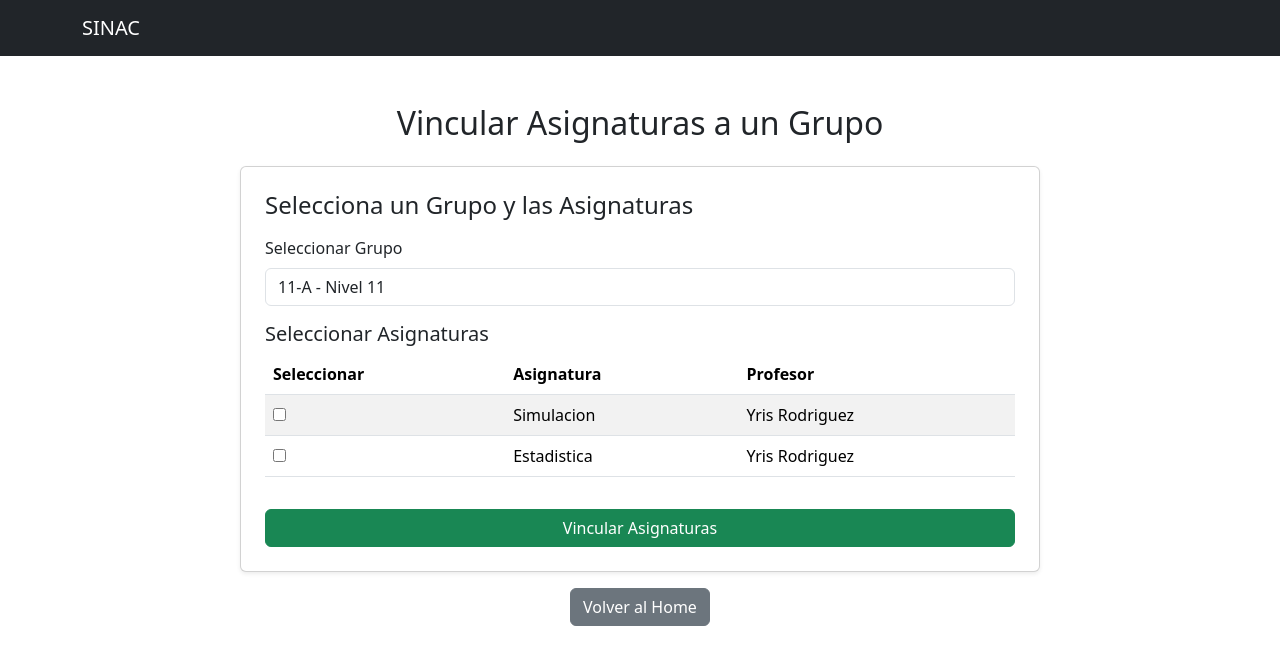
After one commit to AlbeiroBurbanoTobar/Gestor_Notas, a Django app: page /vincular_asignaturas/ in a window 1280 px wide. The commit adds this page. Shown: the top 665 px of the page. Run offline with Django 5.2, Linux system fonts and the light colour scheme; a user stored in the database is signed in; data comes from the database, SQL or seed files in the repository; both versions use the stored data as it was after the commit.

Commit message:
vincular asignaturas a un grupo

```diff
--- a/SINAC/forms.py
+++ b/SINAC/forms.py
@@ -114,3 +114,12 @@ class AsignarEstudiantesGrupoForm(forms.Form):
         required=True,
         label="Seleccionar Estudiantes"
     )
+
+class VincularAsignaturasGrupoForm(forms.Form):
+    grupo = forms.ModelChoiceField(queryset=Grupo.objects.all(), label="Seleccionar Grupo")
+    asignaturas = forms.ModelMultipleChoiceField(
+        queryset=Asignatura.objects.all(),
+        widget=forms.CheckboxSelectMultiple,
+        required=True,
+        label="Seleccionar Asignaturas"
+    )
--- a/SINAC/models.py
+++ b/SINAC/models.py
@@ -56,15 +56,16 @@ class Nota(models.Model):
 class Asignatura(models.Model):
     nombre = models.CharField(max_length=100, unique=True)
     profesor = models.ForeignKey(Profesor, on_delete=models.CASCADE)
+    grupo = models.ForeignKey('Grupo', on_delete=models.SET_NULL, null=True, blank=True)
     def __str__(self):
         return f"{self.nombre} - {self.profesor.usuario.first_name} {self.profesor.usuario.last_name}"
 
 
 class Grupo(models.Model):
-    NIVELES = [(i, str(i)) for i in range(1, 12)]  # Niveles de 1 a 11
+    NIVELES = [(i, str(i)) for i in range(1, 12)]
 
     nombre = models.CharField(max_length=100, unique=True)
-    nivel = models.IntegerField(choices=NIVELES)  # Nivel entre 1 y 11
+    nivel = models.IntegerField(choices=NIVELES)
 
     def __str__(self):
         return f"{self.nombre} - Nivel {self.nivel}"
--- a/SINAC/urls.py
+++ b/SINAC/urls.py
@@ -1,5 +1,8 @@
 from django.urls import path, include
-from .views import home, home_admin, home_estudiante, registrar_estudiante, registrar_profesor, eliminar_usuario, lista_usuarios, crear_asignatura, crear_grupo, asignar_estudiantes_a_grupo
+from .views import (home, home_admin, home_estudiante, registrar_estudiante,
+                     registrar_profesor, eliminar_usuario, lista_usuarios,
+                     crear_asignatura, crear_grupo, asignar_estudiantes_a_grupo,
+                     vincular_asignaturas_a_grupo)
 
 urlpatterns = [
     path('', home, name="home"),
@@ -13,6 +16,8 @@ urlpatterns = [
     path('crear_asignatura/', crear_asignatura, name='crear_asignatura'),
     path('crear_grupo/', crear_grupo, name='crear_grupo'),
     path('asignar_estudiantes/', asignar_estudiantes_a_grupo, name='asignar_estudiantes'),
+    path('vincular_asignaturas/', vincular_asignaturas_a_grupo, name='vincular_asignaturas'),
+
 
 
 
--- a/SINAC/views.py
+++ b/SINAC/views.py
@@ -6,7 +6,7 @@ from django.contrib.auth import get_user_model
 from django.http import HttpResponse
 from django.contrib import messages
 from .models import Usuario, Estudiante, Profesor
-from .forms import ProfesorForm, AsignaturaForm, EstudianteForm, GrupoForm, AsignarEstudiantesGrupoForm
+from .forms import ProfesorForm, AsignaturaForm, EstudianteForm, GrupoForm, AsignarEstudiantesGrupoForm, VincularAsignaturasGrupoForm
 from SINAC.models import Curso
 from django import forms
 from django.contrib.auth.forms import UserCreationForm
@@ -176,3 +176,26 @@ def asignar_estudiantes_a_grupo(request):
         form = AsignarEstudiantesGrupoForm()
 
     return render(request, 'asignar_estudiantes.html', {'form': form})
+
+
+@login_required
+@user_passes_test(es_admin)
+def vincular_asignaturas_a_grupo(request):
+    if request.method == "POST":
+        form = VincularAsignaturasGrupoForm(request.POST)
+        if form.is_valid():
+            grupo = form.cleaned_data['grupo']
+            asignaturas = form.cleaned_data['asignaturas']
+
+            for asignatura in asignaturas:
+                asignatura.grupo = grupo
+                asignatura.save()
+
+            messages.success(request, "Asignaturas vinculadas correctamente al grupo.")
+
+        else:
+            messages.error(request, "Error al vincular asignaturas. Verifica los datos.")
+    else:
+        form = VincularAsignaturasGrupoForm()
+
+    return render(request, 'vincular_asignaturas.html', {'form': form})
--- a/templates/admin_home.html
+++ b/templates/admin_home.html
@@ -16,6 +16,8 @@
         <a href="{% url 'crear_asignatura' %}" class="btn btn-warning">Crear Asignatura</a>
         <a href="{% url 'crear_grupo' %}" class="btn btn-info">Crear Grupo</a>
         <a href="{% url 'asignar_estudiantes' %}" class="btn btn-primary">Asignar Estudiantes a Grupo</a>
+        <a href="{% url 'vincular_asignaturas' %}" class="btn btn-warning">Vincular Asignaturas a Grupo</a>  <!-- 🔥 Nuevo botón agregado -->
+
 
 
     </div>
--- /dev/null
+++ b/templates/vincular_asignaturas.html
@@ -0,0 +1,62 @@
+{% extends 'base.html' %}
+
+{% block title %}Vincular Asignaturas a Grupo - SINAC{% endblock %}
+
+{% block content %}
+<div class="container mt-5">
+    <h2 class="text-center mb-4">Vincular Asignaturas a un Grupo</h2>
+
+    <div class="card p-4 shadow-sm mx-auto" style="max-width: 800px;">
+        <h4 class="mb-3">Selecciona un Grupo y las Asignaturas</h4>
+
+        {% if messages %}
+            <div class="alert alert-success">
+                {% for message in messages %}
+                    {{ message }}
+                {% endfor %}
+            </div>
+        {% endif %}
+
+        <form method="post">
+            {% csrf_token %}
+
+            <div class="mb-3">
+                <label for="id_grupo" class="form-label">Seleccionar Grupo</label>
+                <select name="grupo" id="id_grupo" class="form-control">
+                    {% for grupo in form.grupo.field.queryset %}
+                        <option value="{{ grupo.id }}">{{ grupo.nombre }} - Nivel {{ grupo.nivel }}</option>
+                    {% endfor %}
+                </select>
+            </div>
+
+            <h5>Seleccionar Asignaturas</h5>
+            <table class="table table-striped">
+                <thead>
+                    <tr>
+                        <th>Seleccionar</th>
+                        <th>Asignatura</th>
+                        <th>Profesor</th>
+                    </tr>
+                </thead>
+                <tbody>
+                    {% for asignatura in form.asignaturas.field.queryset %}
+                        <tr>
+                            <td>
+                                <input type="checkbox" name="asignaturas" value="{{ asignatura.id }}">
+                            </td>
+                            <td>{{ asignatura.nombre }}</td>
+                            <td>{{ asignatura.profesor.usuario.first_name }} {{ asignatura.profesor.usuario.last_name }}</td>
+                        </tr>
+                    {% endfor %}
+                </tbody>
+            </table>
+
+            <button type="submit" class="btn btn-success w-100 mt-3">Vincular Asignaturas</button>
+        </form>
+    </div>
+
+    <div class="mt-3 text-center">
+        <a href="{% url 'home_admin' %}" class="btn btn-secondary">Volver al Home</a>
+    </div>
+</div>
+{% endblock %}
```
Also changed, not shown: SINAC/migrations/0010_asignatura_grupo.py (added), db.sqlite3.
